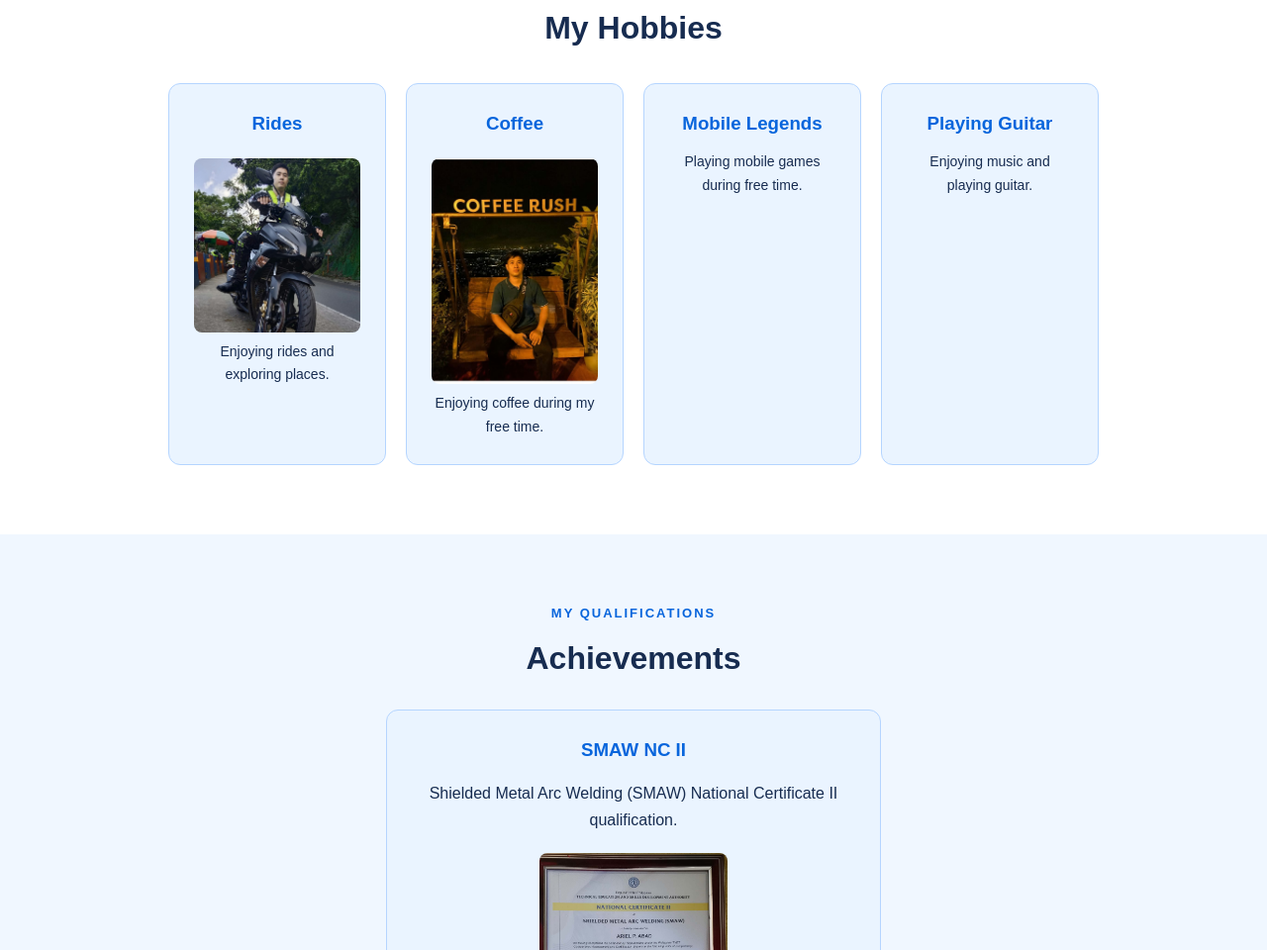
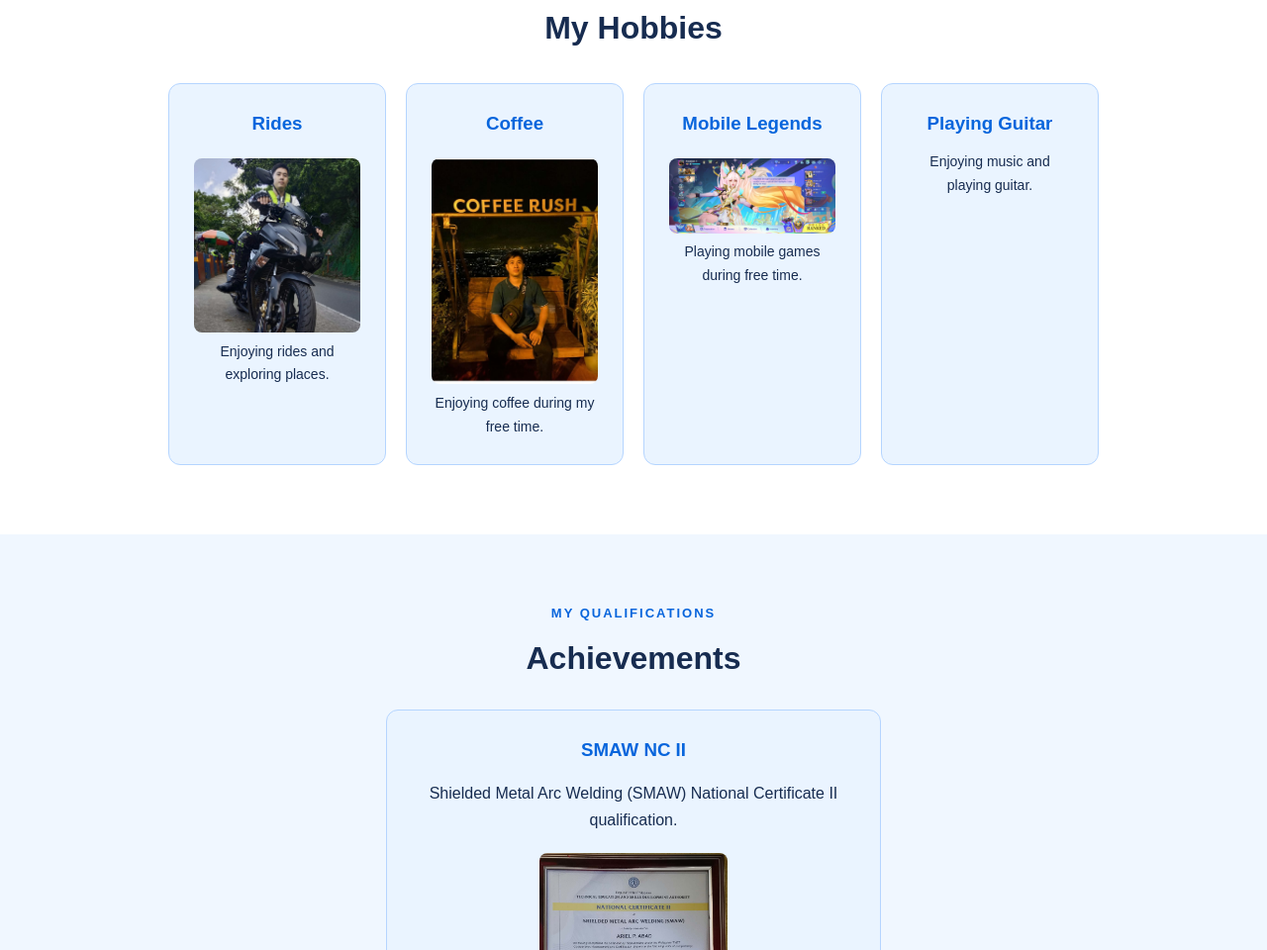
Before and after one commit to abadariel0003-yel/portfolio, a plain HTML site: page index.html in a window 1280 px wide. Shown: the part 1533-2493 px from the top of the page at 99% size. Drawn offline with Linux system fonts and the light colour scheme.

Commit message:
Update index.html

```diff
--- a/index.html
+++ b/index.html
@@ -763,6 +763,14 @@ style="width:190px;height:auto;">
 
 <h3>Mobile Legends</h3>
 
+<img
+
+src="https://github.com/abadariel0003-yel/portfolio/raw/main/1ee24915-cb6e-4f82-a755-2a18d004557d.jpg"
+
+alt="Mobile Legends"
+
+style="widthwidth:195px;height:auto;">
+
 <p>Playing mobile games during free time.</p>
 
 </div>
```
